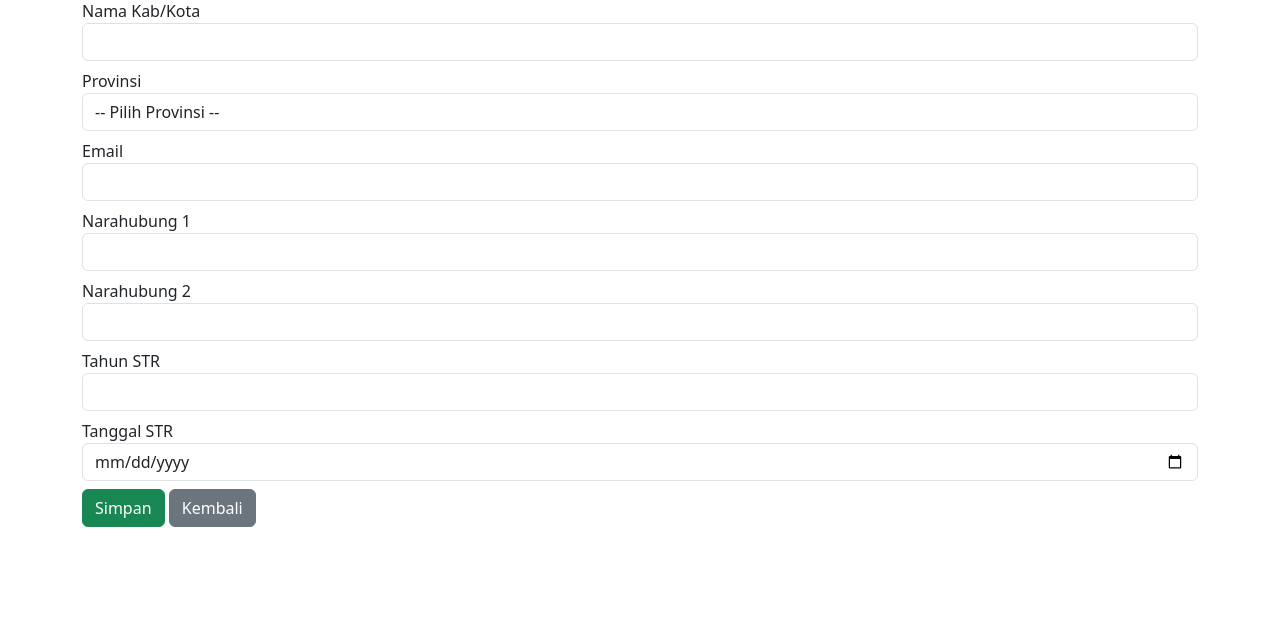
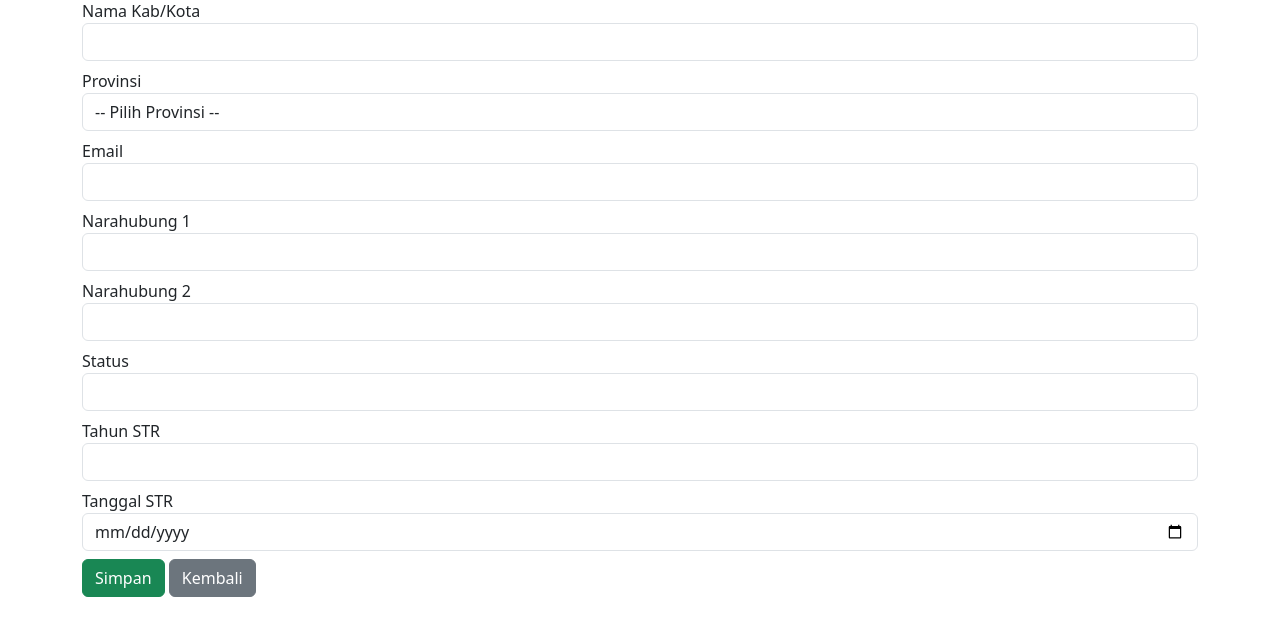
Before and after one commit to VascoZ/dashboard-csirt-pemda, a PHP site: page /kabkot_tambah.php in a window 1280 px wide. Shown: the part 71-707 px from the top of the page. Run offline with PHP 8.4, Linux system fonts and the light colour scheme; data that the repository does not hold is empty.

Commit message:
update status

```diff
--- a/kabkot_edit.php
+++ b/kabkot_edit.php
@@ -29,6 +29,7 @@ $data = $conn->query("SELECT * FROM kabkot WHERE id=$id")->fetch_assoc();
         <div class="mb-2"><label>Email</label><input type="email" name="email" value="<?= $data['email'] ?>" class="form-control"></div>
         <div class="mb-2"><label>Narahubung 1</label><input type="text" name="narahubung1" value="<?= $data['narahubung1'] ?>" class="form-control"></div>
         <div class="mb-2"><label>Narahubung 2</label><input type="text" name="narahubung2" value="<?= $data['narahubung2'] ?>" class="form-control"></div>
+        <div class="mb-2"><label>status</label><input type="text" name="status" value="<?= $data['status'] ?>" class="form-control"></div>
         <div class="mb-2"><label>Tahun STR</label><input type="text" name="tahunSTR" value="<?= $data['tahunSTR'] ?>" class="form-control"></div>
         <div class="mb-2"><label>Tanggal STR</label><input type="date" name="tanggalSTR" value="<?= $data['tanggalSTR'] ?>" class="form-control"></div>
         <button type="submit" name="update" class="btn btn-primary">Update</button>
@@ -37,10 +38,10 @@ $data = $conn->query("SELECT * FROM kabkot WHERE id=$id")->fetch_assoc();
 
     <?php
     if (isset($_POST['update'])) {
-        $sql = "UPDATE kabkot SET nama=?, id_provinsi=?, email=?, narahubung1=?, narahubung2=?, tahunSTR=?, tanggalSTR=? WHERE id=?";
+        $sql = "UPDATE kabkot SET nama=?, id_provinsi=?, email=?, narahubung1=?, narahubung2=?,status=?, tahunSTR=?, tanggalSTR=? WHERE id=?";
         $stmt = $conn->prepare($sql);
         $stmt->bind_param("sisssssi",
-            $_POST['nama'], $_POST['id_provinsi'], $_POST['email'],
+            $_POST['nama'], $_POST['id_provinsi'], $_POST['email'],$_POST['status'],
             $_POST['narahubung1'], $_POST['narahubung2'],
             $_POST['tahunSTR'], $_POST['tanggalSTR'], $id
         );
--- a/kabkot_tambah.php
+++ b/kabkot_tambah.php
@@ -28,6 +28,7 @@
         <div class="mb-2"><label>Email</label><input type="email" name="email" class="form-control"></div>
         <div class="mb-2"><label>Narahubung 1</label><input type="text" name="narahubung1" class="form-control"></div>
         <div class="mb-2"><label>Narahubung 2</label><input type="text" name="narahubung2" class="form-control"></div>
+        <div class="mb-2"><label>Status</label><input type="text" name="status" class="form-control"></div>
         <div class="mb-2"><label>Tahun STR</label><input type="text" name="tahunSTR" class="form-control"></div>
         <div class="mb-2"><label>Tanggal STR</label><input type="date" name="tanggalSTR" class="form-control"></div>
         <button type="submit" name="simpan" class="btn btn-success">Simpan</button>
@@ -36,11 +37,11 @@
 
     <?php
     if (isset($_POST['simpan'])) {
-        $sql = "INSERT INTO kabkot (nama, id_provinsi, email, narahubung1, narahubung2, tahunSTR, tanggalSTR)
-                VALUES (?, ?, ?, ?, ?, ?, ?)";
+        $sql = "INSERT INTO kabkot (nama, id_provinsi, email, narahubung1, narahubung2,status, tahunSTR, tanggalSTR)
+                VALUES (?, ?, ?, ?, ?, ?, ?, ?)";
         $stmt = $conn->prepare($sql);
         $stmt->bind_param("sisssss",
-            $_POST['nama'], $_POST['id_provinsi'], $_POST['email'],
+            $_POST['nama'], $_POST['id_provinsi'], $_POST['email'], $_POST['status'],
             $_POST['narahubung1'], $_POST['narahubung2'],
             $_POST['tahunSTR'], $_POST['tanggalSTR']
         );
--- a/provinsi_edit.php
+++ b/provinsi_edit.php
@@ -9,6 +9,7 @@ if ($_SERVER['REQUEST_METHOD'] === 'POST') {
     $email = $_POST['email'];
     $narahubung1 = $_POST['narahubung1'];
     $narahubung2 = $_POST['narahubung2'];
+    $status = $_POST['status'];
     $tahunSTR = $_POST['tahunSTR'];
     $tanggalSTR = $_POST['tanggalSTR'];
 
@@ -17,6 +18,7 @@ if ($_SERVER['REQUEST_METHOD'] === 'POST') {
                     email = '$email',
                     narahubung1 = '$narahubung1',
                     narahubung2 = '$narahubung2',
+                    status = '$status'
                     tahunSTR = '$tahunSTR',
                     tanggalSTR = '$tanggalSTR'
                   WHERE id = $id");
@@ -37,6 +39,7 @@ if ($_SERVER['REQUEST_METHOD'] === 'POST') {
         <input name="email" type="email" class="form-control mb-2" value="<?= $data['email'] ?>">
         <input name="narahubung1" type="text" class="form-control mb-2" value="<?= $data['narahubung1'] ?>">
         <input name="narahubung2" type="text" class="form-control mb-2" value="<?= $data['narahubung2'] ?>">
+        <input name="status" type="text" class="form-control mb-2" value="<?= $data['status'] ?>">
         <input name="tahunSTR" type="number" class="form-control mb-2" value="<?= $data['tahunSTR'] ?>">
         <input name="tanggalSTR" type="date" class="form-control mb-3" value="<?= $data['tanggalSTR'] ?>">
         <button type="submit" class="btn btn-primary">Simpan Perubahan</button>
--- a/provinsi_tambah.php
+++ b/provinsi_tambah.php
@@ -8,8 +8,8 @@ if ($_SERVER['REQUEST_METHOD'] === 'POST') {
     $tahunSTR = $_POST['tahunSTR'];
     $tanggalSTR = $_POST['tanggalSTR'];
 
-    $conn->query("INSERT INTO provinsi (nama, email, narahubung1, narahubung2, tahunSTR, tanggalSTR)
-                  VALUES ('$nama', '$email', '$narahubung1', '$narahubung2', '$tahunSTR', '$tanggalSTR')");
+    $conn->query("INSERT INTO provinsi (nama, email, narahubung1, narahubung2,status, tahunSTR, tanggalSTR)
+                  VALUES ('$nama', '$email', '$narahubung1', '$narahubung2','$status', '$tahunSTR', '$tanggalSTR')");
     header("Location: provinsi.php");
 }
 ?>
@@ -27,6 +27,7 @@ if ($_SERVER['REQUEST_METHOD'] === 'POST') {
         <input name="email" type="email" class="form-control mb-2" placeholder="Email">
         <input name="narahubung1" type="text" class="form-control mb-2" placeholder="Narahubung 1">
         <input name="narahubung2" type="text" class="form-control mb-2" placeholder="Narahubung 2">
+        <input name="status" type="text" class="form-control mb-2" placeholder="status">
         <input name="tahunSTR" type="number" class="form-control mb-2" placeholder="Tahun STR">
         <input name="tanggalSTR" type="date" class="form-control mb-3">
         <button type="submit" class="btn btn-success">Simpan</button>
```
